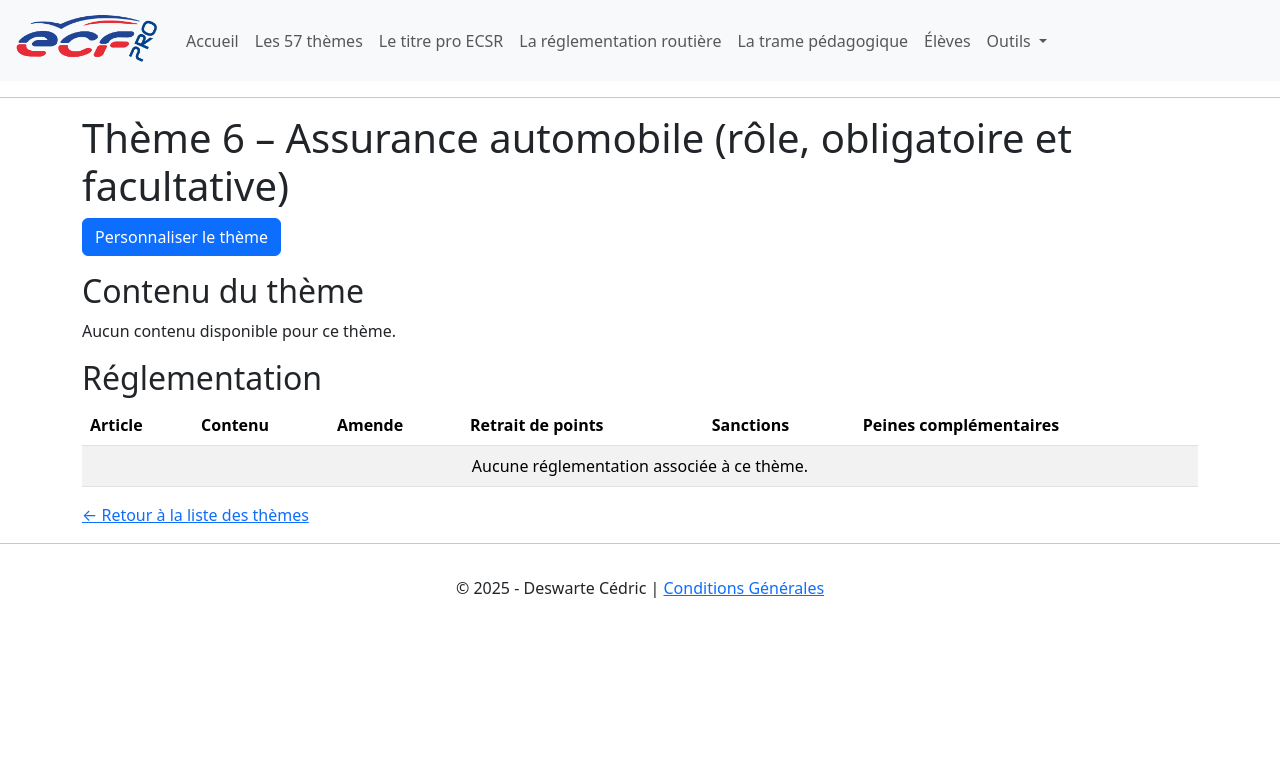
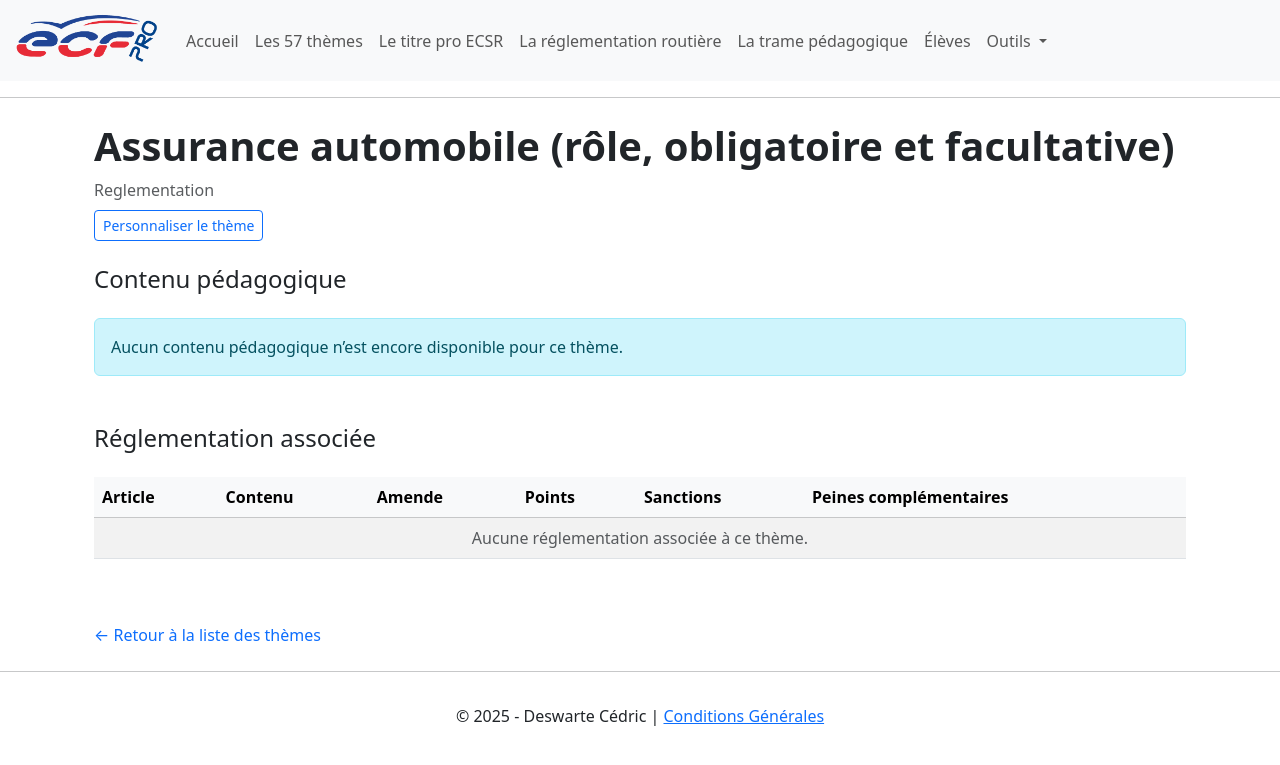
Before and after one commit to Cedric12850/titre_pro_ecsr, a Django app: page /themes/6_assurance-automobile/ in a window 1280 px wide. Shown: the top 765 px of the page. Run offline with Django 5.2, Linux system fonts and the light colour scheme; data comes from the database, SQL or seed files in the repository; tables that the repository leaves empty hold one stand-in row (values such as "Sample post"); some libraries are stand-ins or nearby versions.

Commit message:
refonte template theme modification

```diff
--- a/frontend/templates/themes/theme_detail.html
+++ b/frontend/templates/themes/theme_detail.html
@@ -1,88 +1,145 @@
 {% extends "home/base.html" %}
 {% block content %}
-  <h1>{{ theme }}</h1>
 
-  <p>
-    <a href="{% url 'themes:theme-customize' theme.slug %}" class="btn btn-primary">
+<div class="container my-4">
+
+  <!-- ───── Titre du thème ───── -->
+  <header class="mb-4">
+    <h1 class="fw-bold">{{ theme.title }}</h1>
+    {% if theme.categorie %}
+      <p class="text-muted mb-2">{{ theme.categorie.name }}</p>
+    {% endif %}
+    <a href="{% url 'themes:theme-customize' theme.slug %}" class="btn btn-outline-primary btn-sm">
       Personnaliser le thème
     </a>
-  </p>
+  </header>
 
-  <section>
-    <h2>Contenu du thème</h2>
+  <!-- ───── Contenu pédagogique ───── -->
+  <section class="mb-5">
+    <h2 class="h4 mb-4">Contenu pédagogique</h2>
+
     {% for block in content_blocks %}
-      <article>
-        {% if block.title %}<h3>{{ block.title }}</h3>{% endif %}
+      <article class="card mb-4 shadow-sm border-0">
+        <div class="card-body">
+
+          {% if block.title %}
+            <h3 class="h5 fw-semibold mb-3">
+              {{ block.title }}
+            </h3>
+          {% endif %}
+
           {% if block.image %}
-          <img src="{{ block.image.url }}" alt="Image pour {{ block.title|default:'ce bloc' }}">
+            <div class="mb-3 text-center">
+              <img
+                src="{{ block.image.url }}"
+                class="img-fluid rounded"
+                alt="{{ block.title|default:'Illustration pédagogique' }}"
+                style="max-height: 300px;"
+              >
+            </div>
           {% endif %}
-        <p>{{ block.texte }}</p>
+
+          <div class="content-text" style="line-height: 1.7;">
+            {{ block.texte|linebreaks }}
+          </div>
+
+        </div>
       </article>
     {% empty %}
-      <p>Aucun contenu disponible pour ce thème.</p>
+      <div class="alert alert-info">
+        Aucun contenu pédagogique n’est encore disponible pour ce thème.
+      </div>
     {% endfor %}
   </section>
 
-  <section>
-    <h2>Réglementation</h2>
+  <!-- ───── Réglementation ───── -->
+  <section class="mb-5">
+    <h2 class="h4 mb-4">Réglementation associée</h2>
 
-    <table class="table table-striped">
-  <thead>
+    <div class="table-responsive">
+      <table class="table table-striped align-middle">
+        <thead class="table-light">
           <tr>
-      <th scope="col">Article</th>
-      <th scope="col">Contenu</th>
-      <th scope="col">Amende</th>
-      <th scope="col">Retrait de points</th>
-      <th scope="col">Sanctions</th>
-      <th scope="col">Peines complémentaires</th>
+            <th>Article</th>
+            <th>Contenu</th>
+            <th>Amende</th>
+            <th>Points</th>
+            <th>Sanctions</th>
+            <th>Peines complémentaires</th>
           </tr>
         </thead>
         <tbody>
+
         {% for reg in reglementations %}
           <tr>
-      <th scope="row">{{ reg.lettre }} {{ reg.numero_article }}</th>
-      <td>{{ reg.contenu }}</td>
-      <td>{% if reg.amende %}{{ reg.amende }} {% else %}-{% endif %}</td>
-      <td>{% if reg.retrait_points %}{{ reg.retrait_points }} pts{% else %}-{% endif %}</td>
+            <th>{{ reg.lettre }} {{ reg.numero_article }}</th>
+
+            <td style="max-width: 400px;">
+              {{ reg.contenu|linebreaksbr }}
+            </td>
+
             <td>
-        <ul class="mb-0">
+              {{ reg.amende|default:"–" }}
+            </td>
+
+            <td>
+              {% if reg.retrait_points %}
+                {{ reg.retrait_points }} pts
+              {% else %}
+                –
+              {% endif %}
+            </td>
+
+            <td>
+              <ul class="mb-0 ps-3">
                 {% for sanction in reg.sanctions.all %}
                   {% if not sanction.complementaire %}
                     <li>
-                {{ sanction.libelle }} {% if sanction.duree %} - {{ sanction.duree }}{% endif %}
+                      {{ sanction.libelle }}
+                      {% if sanction.duree %} – {{ sanction.duree }}{% endif %}
                     </li>
                   {% endif %}
+                {% empty %}
+                  <li>–</li>
                 {% endfor %}
-          {% if not reg.sanctions.all|length %}
-            -
-          {% endif %}
               </ul>
             </td>
+
             <td>
-        <ul class="mb-0">
+              <ul class="mb-0 ps-3">
                 {% for sanction in reg.sanctions.all %}
                   {% if sanction.complementaire %}
                     <li>
-                {{ sanction.libelle }}{% if sanction.duree %} - {{ sanction.duree }}{% endif %}
+                      {{ sanction.libelle }}
+                      {% if sanction.duree %} – {{ sanction.duree }}{% endif %}
                     </li>
                   {% endif %}
+                {% empty %}
+                  <li>–</li>
                 {% endfor %}
-          {% if not reg.sanctions.all|length %}
-            -
-          {% endif %}
               </ul>
             </td>
           </tr>
         {% empty %}
           <tr>
-      <td colspan="6" class="text-center">Aucune réglementation associée à ce thème.</td>
+            <td colspan="6" class="text-center text-muted">
+              Aucune réglementation associée à ce thème.
+            </td>
           </tr>
         {% endfor %}
+
         </tbody>
       </table>
+    </div>
+  </section>
 
-    <p>
-        <a href="{% url 'themes:theme-list' %}">← Retour à la liste des thèmes</a>
-    </p>
-  </section>
+  <!-- ───── Navigation ───── -->
+  <footer>
+    <a href="{% url 'themes:theme-list' %}" class="text-decoration-none">
+      ← Retour à la liste des thèmes
+    </a>
+  </footer>
+
+</div>
+
 {% endblock %}
```
Also changed, not shown: backend/themes/forms.py (+9 -0 lines), frontend/templates/themes/theme_customize.html (+85 -26 lines), frontend/templates/admin/accounts/users/change_list.html (renamed from frontend/templates/admin/accounts/user/change_list.html). Lines whose indentation alone changed are shown as unchanged.
